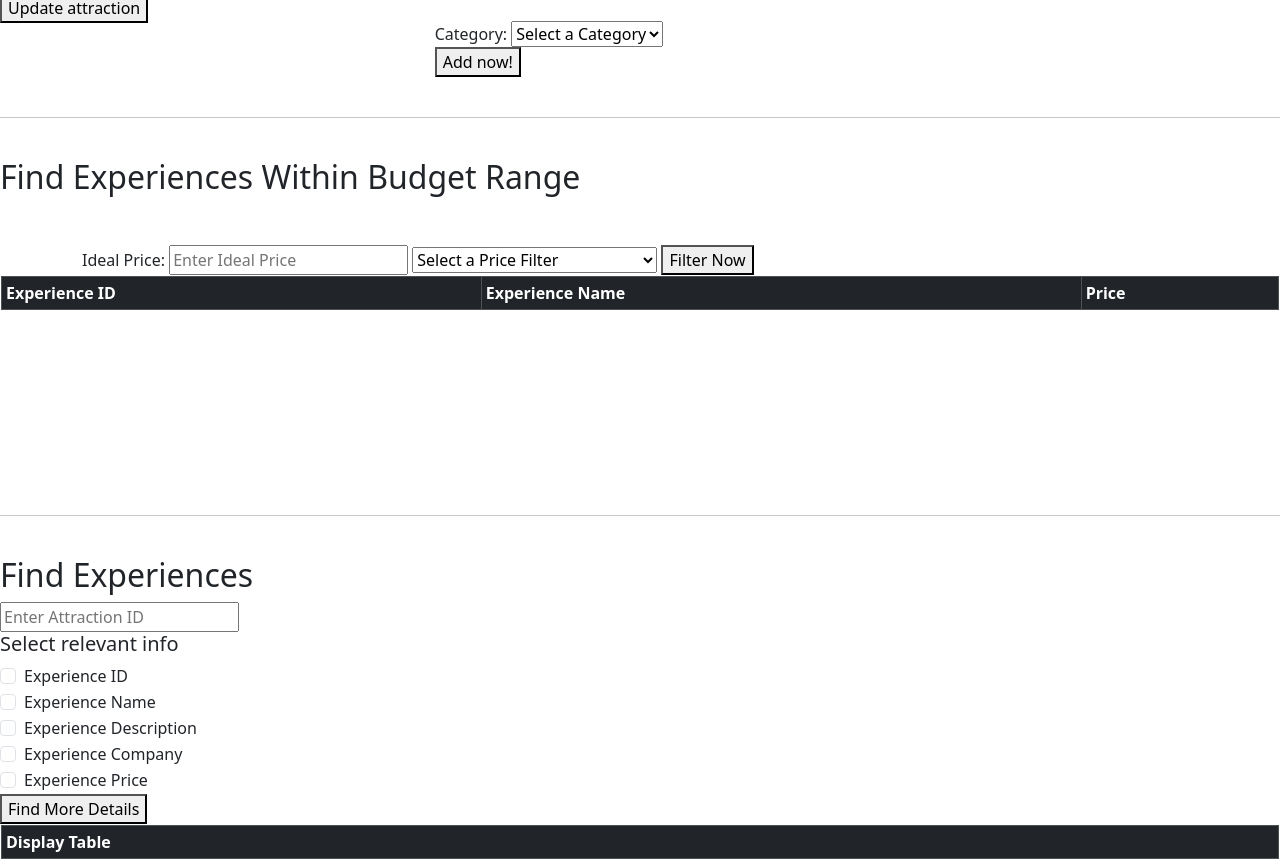
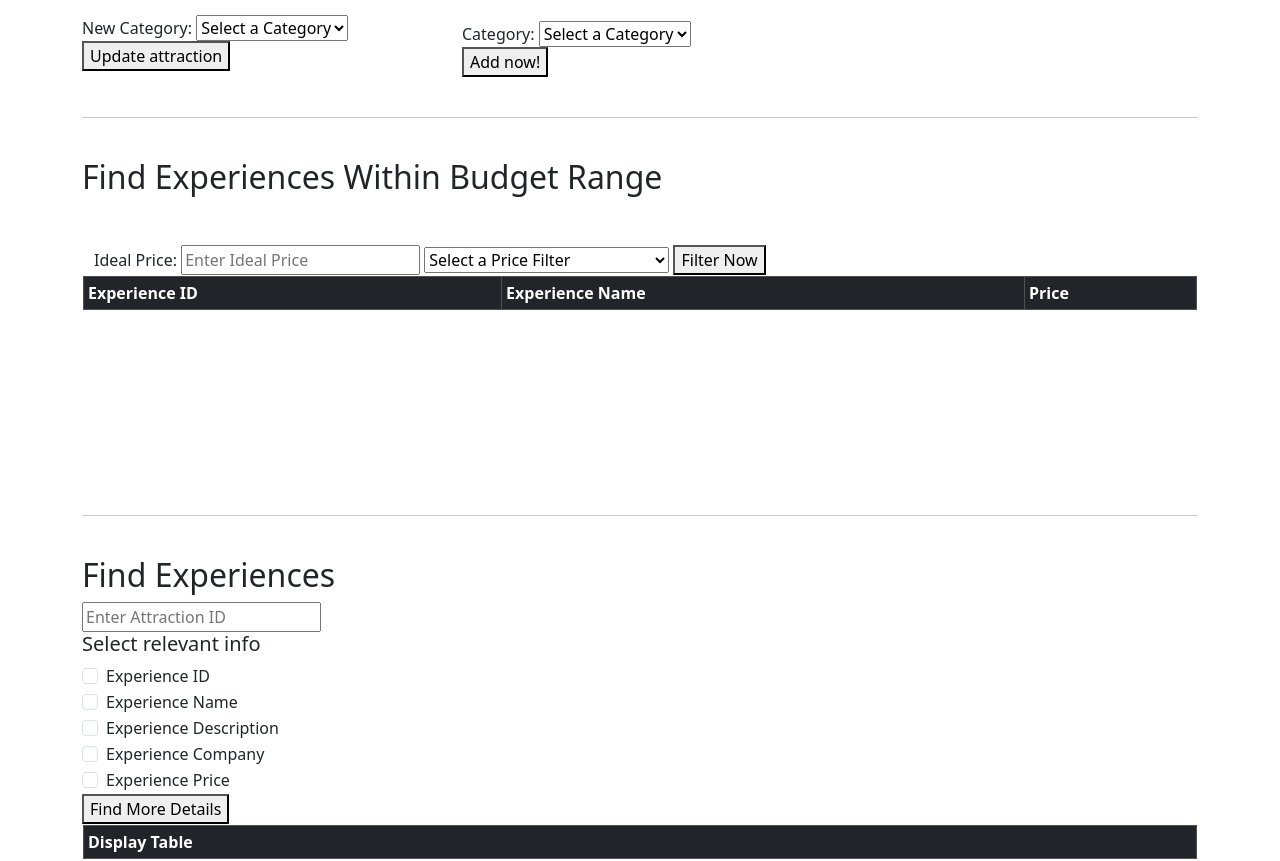
Before and after one commit to CCWebb14/Attraction-Advisor, a website: page Node_Project/public/index.html in a window 1280 px wide. Shown: the part 1268-2129 px from the top of the page. Drawn offline with nearby package versions, Linux system fonts and the light colour scheme; no server answers.

Commit message:
margins adds to the page

```diff
--- a/Node_Project/public/index.html
+++ b/Node_Project/public/index.html
@@ -8,7 +8,9 @@
     <link href="https://cdn.jsdelivr.net/npm/bootstrap@5.3.3/dist/css/bootstrap.min.css" rel="stylesheet"
         integrity="sha384-QWTKZyjpPEjISv5WaRU9OFeRpok6YctnYmDr5pNlyT2bRjXh0JMhjY6hW+ALEwIH" crossorigin="anonymous">
     <style>
-        #attractionresultstable, #experienceprojectable, #budgettable {
+        #attractionresultstable,
+        #experienceprojectable,
+        #budgettable {
             min-height: 200px;
             max-height: 200px;
             overflow-y: auto;
@@ -39,6 +41,7 @@
         integrity="sha384-YvpcrYf0tY3lHB60NNkmXc5s9fDVZLESaAA55NDzOxhy9GkcIdslK1eN7N6jIeHz"
         crossorigin="anonymous"></script>
     <!-- ===================================================================================== -->
+    <div class="container">
 
         <!-- TODO: REMOVE. DEV ONLY. -->
         <!-- Display the current status of the database connection.-->
@@ -109,7 +112,8 @@
                         <br><br>
                         New Latitude: <input type="number" id="newinsertLat" placeholder="Enter New Latitude" required>
                         <br><br>
-                    New Longitude: <input type="number" id="newinsertLon" placeholder="Enter New Longitude" required>
+                        New Longitude: <input type="number" id="newinsertLon" placeholder="Enter New Longitude"
+                            required>
                         <br><br>
                         New Opening Hour: <input type="time" id="newinsertOpen" placeholder="Enter New Opening Hour"
                             maxlength="20" required> <br><br>
@@ -134,13 +138,14 @@
                 <div class="col-md-4">
                     <h2> Add New Attraction </h2>
                     <form id="insertattractiontable">
-                    Name: <input type="text" id="insertName" placeholder="Enter Name" maxlength="20" required> <br><br>
+                        Name: <input type="text" id="insertName" placeholder="Enter Name" maxlength="20" required>
+                        <br><br>
                         Description: <input type="text" id="insertDescription" placeholder="Enter Brief Description"
                             maxlength="20" required> <br><br>
                         Opening Hour: <input type="time" id="insertOpen" placeholder="Enter Opening Hour" maxlength="20"
                             required> <br><br>
-                    Closing Hour: <input type="time" id="insertClose" placeholder="Enter Closing Hour" maxlength="20"
-                        required> <br><br>
+                        Closing Hour: <input type="time" id="insertClose" placeholder="Enter Closing Hour"
+                            maxlength="20" required> <br><br>
                         Latitude: <input type="number" id="insertLat" placeholder="0.00000" required> <br><br>
                         Longitude: <input type="number" id="insertLon" placeholder="0.00000" required> <br><br>
                         Province: <input type="string" id="insertProv" placeholder="Enter Province" required> <br><br>
@@ -158,7 +163,8 @@
                             <option value="Other">Other</option>
                         </select>
                     </form>
-                <button type="submit" id="newAttractionSubmit" onclick="addNewAttractionSubmit()"> Add now! </button>
+                    <button type="submit" id="newAttractionSubmit" onclick="addNewAttractionSubmit()"> Add now!
+                    </button>
                     <br>
                 </div>
 
@@ -275,6 +281,7 @@
                 </tbody>
             </table>
         </div>
+    </div>
 
     <!-- ===================================================================================== -->
     <!-- External JavaScript file that contains the functionality/logic for the operations above. -->
```
Lines whose indentation alone changed are shown as unchanged.
